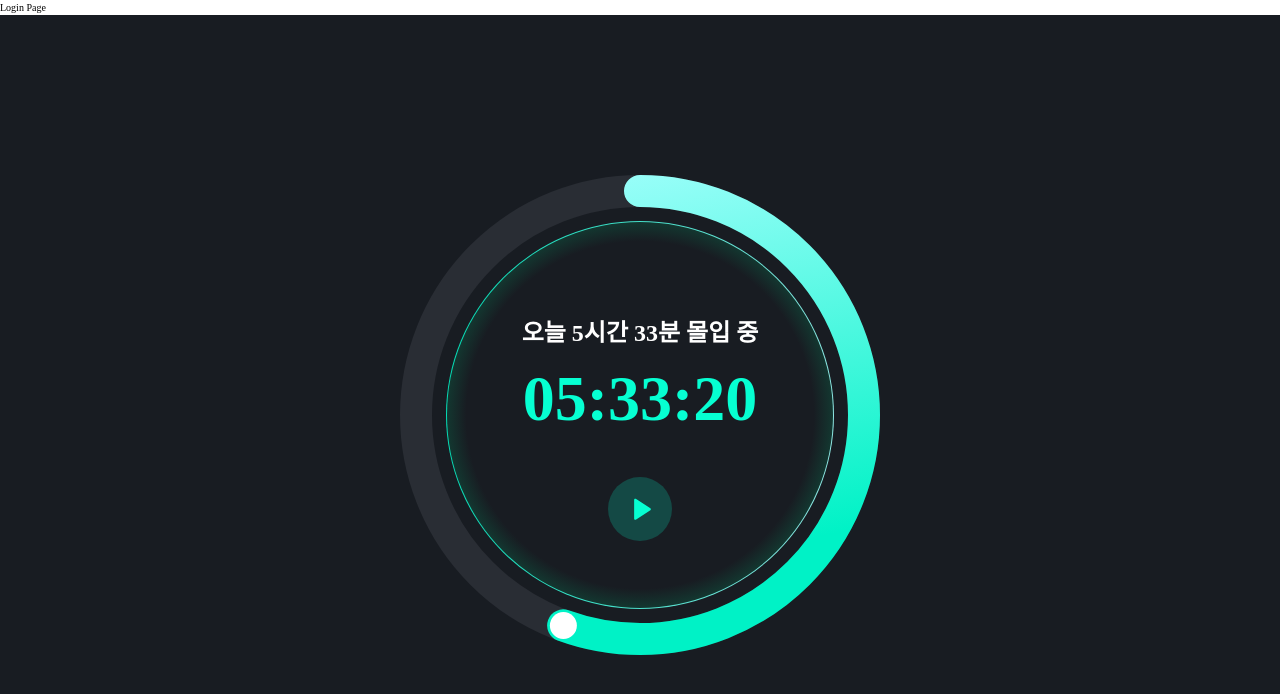
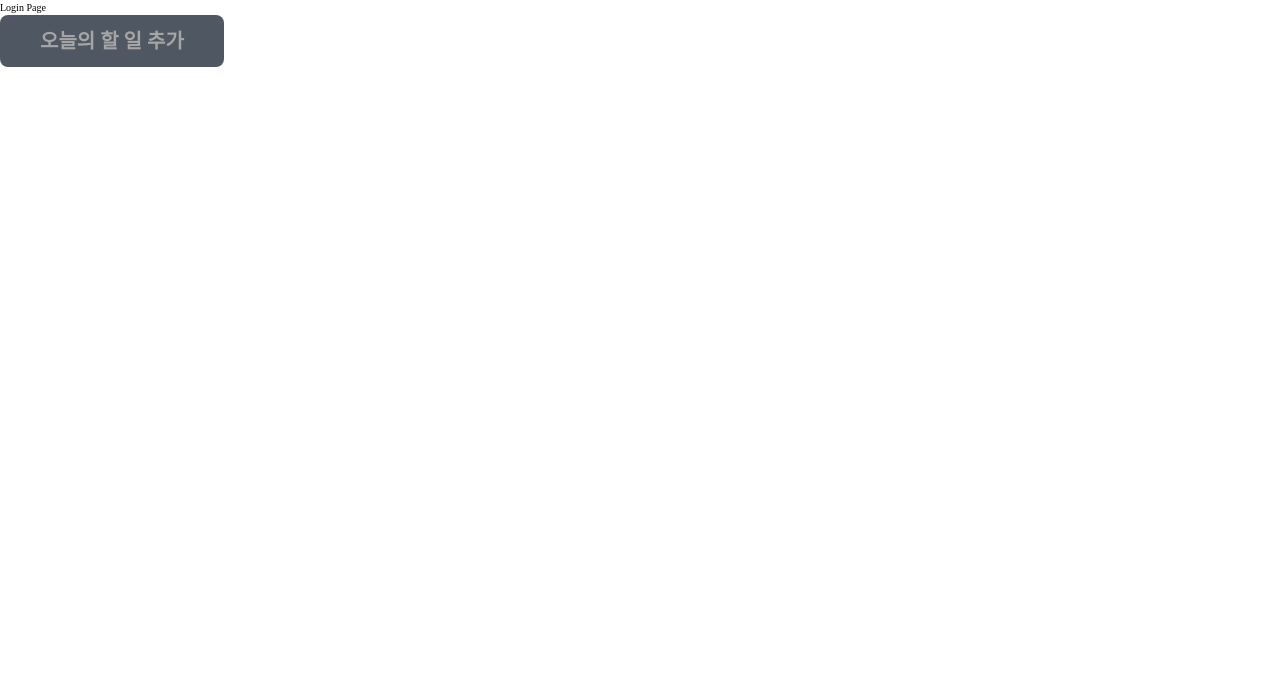
Before and after one commit to morib-in/Morib-Client, a React (Vite) app: page / in a window 1280 px wide. Shown: the top 694 px of the page. Built offline with nearby package versions, Linux system fonts and the light colour scheme; a web font is replaced by a local one.

Commit message:
style: 오늘의 할일 추가 버튼 뷰 구현

```diff
--- /dev/null
+++ b/src/components/atoms/TodayTodoAddBtn/index.tsx
@@ -0,0 +1,14 @@
+import { ButtonHTMLAttributes } from 'react';
+
+const TodayTodoAddBtn = ({ disabled = true, ...props }: ButtonHTMLAttributes<HTMLButtonElement>) => {
+	const defaultStyle = 'subhead-bold-20 flex items-center justify-center rounded-[0.8rem] px-[4rem] py-[1.4rem] ';
+	const buttonStyle = disabled ? 'bg-gray-bg-05 text-gray-04' : 'bg-main-gra-01 text-gray-01';
+
+	return (
+		<button className={defaultStyle + buttonStyle} disabled={disabled} {...props}>
+			오늘의 할 일 추가
+		</button>
+	);
+};
+
+export default TodayTodoAddBtn;
--- a/src/pages/LoginPage/index.tsx
+++ b/src/pages/LoginPage/index.tsx
@@ -1,10 +1,10 @@
-import Timer from '@/components/molecules/Timer';
+import TodayTodoAddBtn from '@/components/atoms/TodayTodoAddBtn';
 
 const LoginPage = () => {
 	return (
 		<>
 			Login Page
-			<Timer />
+			<TodayTodoAddBtn />
 		</>
 	);
 };
```
